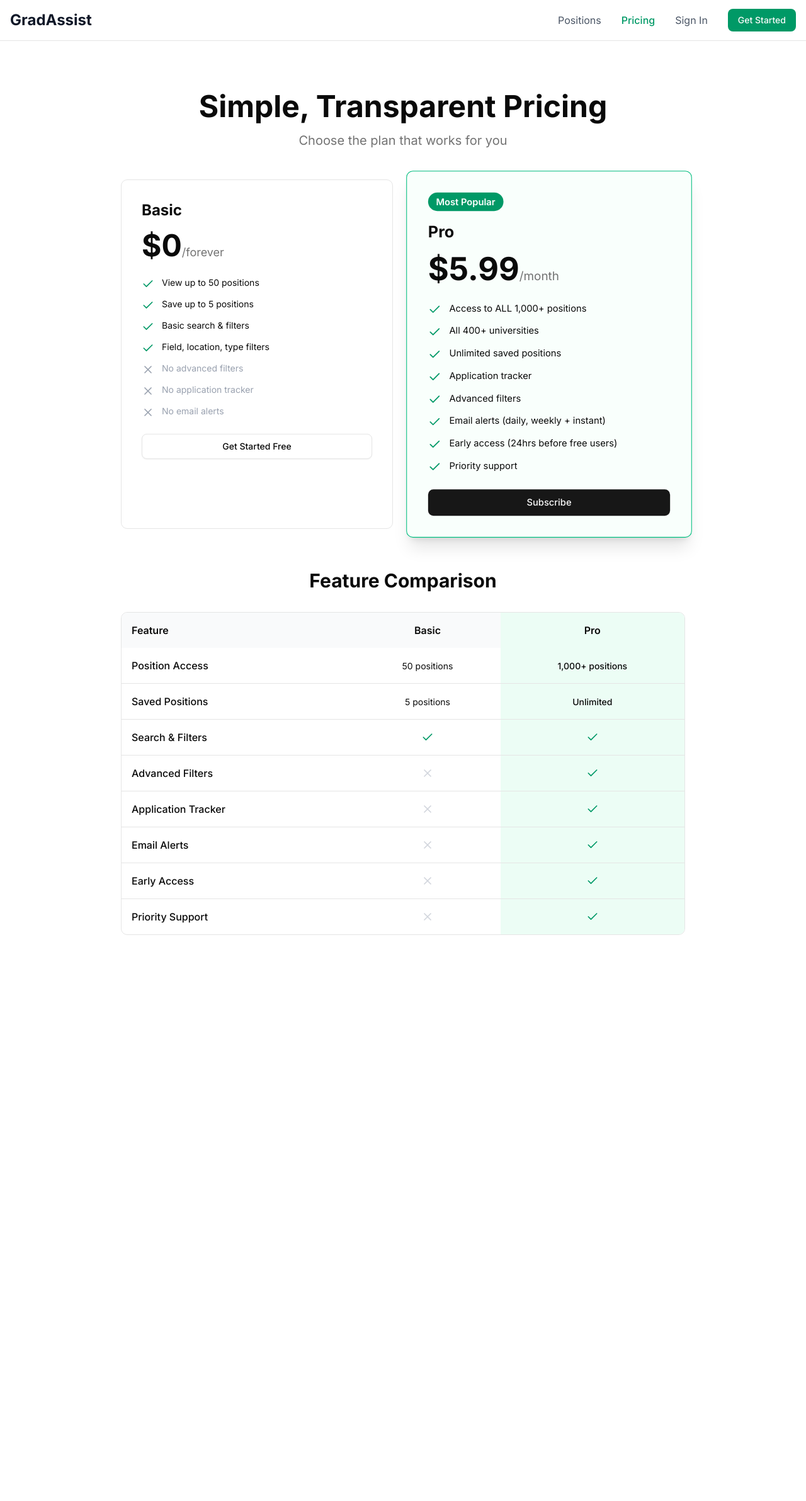
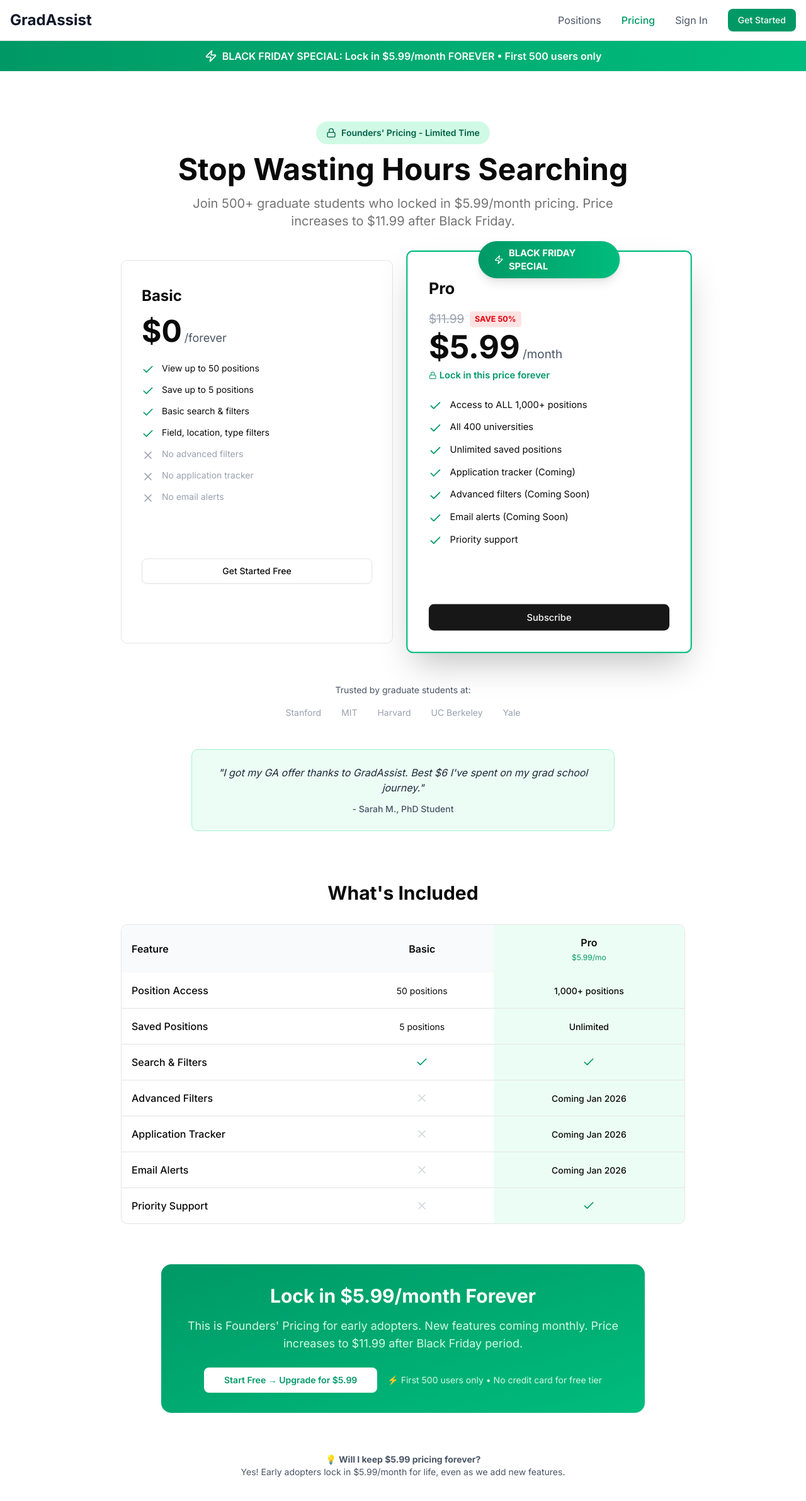
Before and after one commit to pcb2k18/gradassist, a Next.js app: page /pricing in a window 1280 px wide. Shown: the top 2384 px of the page at 63% size. Before the commit the page ends 1565 px from the top, so only its background shows below. Built offline with nearby package versions, Linux system fonts and the light colour scheme; no server answers.

Commit message:
bLACK FRIDAY COMMITS

```diff
--- a/app/page.tsx
+++ b/app/page.tsx
@@ -1,6 +1,6 @@
 import Link from 'next/link'
 import { Button } from '@/components/ui/button'
-import { ArrowRight, Search, Target, TrendingUp, BookOpen, GraduationCap, DollarSign, MapPin, Calendar, Check, ChevronDown, Mail, Linkedin, Twitter, Facebook } from 'lucide-react'
+import { ArrowRight, Search, Target, TrendingUp, BookOpen, GraduationCap, DollarSign, MapPin, Calendar, Check, ChevronDown, Mail, Linkedin, Twitter, Facebook, Zap, Lock } from 'lucide-react'
 import { supabaseServer } from '@/lib/supabase-server'
 import { Card } from '@/components/ui/card'
 
@@ -203,11 +203,22 @@ export default async function Home() {
       </section>
 
       {/* Pricing Section */}
+{/* Pricing Section */}
 <section className="py-20 bg-gray-900 text-white">
   <div className="container mx-auto px-4">
+    {/* Black Friday Badge */}
+    <div className="text-center mb-8">
+      <div className="inline-flex items-center gap-2 bg-emerald-600 px-6 py-3 rounded-full">
+        <Zap className="h-5 w-5" />
+        <span className="font-bold">BLACK FRIDAY: Lock in $5.99/month Forever</span>
+      </div>
+    </div>
+
     <div className="text-center mb-16">
-      <h2 className="text-4xl font-bold mb-4">Simple, Transparent Pricing</h2>
-      <p className="text-xl text-gray-400">Start free, upgrade when you're ready</p>
+      <h2 className="text-4xl font-bold mb-4">Founders' Pricing</h2>
+      <p className="text-xl text-gray-400">
+        Join early adopters who locked in $5.99/month. Price increases to $11.99 soon.
+      </p>
     </div>
 
     <div className="grid md:grid-cols-2 gap-8 max-w-4xl mx-auto">
@@ -230,24 +241,25 @@ export default async function Home() {
         name="Pro"
         price="$5.99"
         period="/month"
+        originalPrice="$11.99"
         popular
         features={[
           "Access to ALL 1,000+ positions",
           "Unlimited saved positions",
-          "Application tracker",
-          "Advanced filters (stipend, deadline)",
-          "Email alerts (weekly + instant)",
-          "Early access (24hrs before free)",
-          "Priority support"
+          "Application tracker (Coming soon)",
+          "Advanced filters (Coming soon)",
+          "Email alerts (Coming soon)",
+          "Lock in this price forever"
         ]}
-        buttonText="Upgrade to Pro"
+        buttonText="Upgrade to Pro - Save 50%"
         buttonLink="/pricing"
         dark
+        blackFriday
       />
     </div>
 
-    <p className="text-center text-gray-400 mt-8">
-      All plans include access to positions from 400+ universities
+    <p className="text-center text-gray-400 mt-8 text-sm">
+      ⚡ First 500 users lock in $5.99/month for life • New features added monthly
     </p>
   </div>
 </section>
@@ -456,42 +468,49 @@ function PricingCard({
   name,
   price,
   period,
+  originalPrice,
   features,
   buttonText,
   buttonLink,
   popular = false,
-  dark = false
+  dark = false,
+  blackFriday = false
 }: {
   name: string
   price: string
   period: string
+  originalPrice?: string
   features: string[]
   buttonText: string
   buttonLink: string
   popular?: boolean
   dark?: boolean
+  blackFriday?: boolean
 }) {
   return (
     <div className={`rounded-lg p-8 ${
       dark
         ? popular
-          ? 'bg-emerald-600 border-2 border-emerald-400 scale-105 shadow-2xl'
+          ? 'bg-emerald-600 border-2 border-emerald-400 scale-105 shadow-2xl relative'
           : 'bg-gray-800 border border-gray-700'
         : popular
           ? 'border-primary shadow-xl scale-105'
           : 'border'
     }`}>
-      {popular && (
-        <div className={`text-sm font-semibold px-3 py-1 rounded-full inline-block mb-4 ${
-          dark ? 'bg-emerald-800 text-white' : 'bg-primary text-primary-foreground'
-        }`}>
-          Most Popular
+      {popular && blackFriday && (
+        <div className="absolute -top-3 -right-3 bg-red-500 text-white text-xs font-bold px-3 py-1 rounded-full rotate-12">
+          50% OFF
         </div>
       )}
 
       <h3 className="text-2xl font-bold">{name}</h3>
 
       <div className="mt-4 mb-6">
+        {originalPrice && (
+          <span className="text-lg text-gray-400 line-through block mb-1">
+            {originalPrice}
+          </span>
+        )}
         <span className="text-5xl font-bold">{price}</span>
         <span className={`text-lg ${dark ? 'text-gray-400' : 'text-muted-foreground'}`}>
           {period}
@@ -511,7 +530,7 @@ function PricingCard({
         <Button
           className={`w-full ${
             popular
-              ? 'bg-white text-emerald-600 hover:bg-gray-100'
+              ? 'bg-white text-emerald-600 hover:bg-gray-100 font-bold'
               : dark
                 ? 'bg-gray-700 hover:bg-gray-600 text-white'
                 : ''
--- a/app/pricing/page.tsx
+++ b/app/pricing/page.tsx
@@ -1,20 +1,37 @@
 import Link from 'next/link'
 import { Button } from '@/components/ui/button'
 import { CheckoutButton } from '@/components/CheckoutButton'
-import { Check, X } from 'lucide-react'
+import { Check, X, Zap, Lock } from 'lucide-react'
 
 export default function PricingPage() {
   return (
     <div className="min-h-screen">
+      {/* Black Friday Banner */}
+      <div className="bg-gradient-to-r from-emerald-600 to-emerald-500 text-white py-3">
+        <div className="container mx-auto px-4 text-center">
+          <div className="flex items-center justify-center gap-2 text-sm md:text-base font-semibold">
+            <Zap className="h-5 w-5" />
+            <span>BLACK FRIDAY SPECIAL: Lock in $5.99/month FOREVER • First 500 users only</span>
+          </div>
+        </div>
+      </div>
+
       <div className="container mx-auto px-4 py-20">
-        <div className="text-center mb-12">
-          <h1 className="text-5xl font-bold mb-4">Simple, Transparent Pricing</h1>
-          <p className="text-xl text-muted-foreground">
-            Choose the plan that works for you
+        <div className="text-center mb-4">
+          <div className="inline-flex items-center gap-2 bg-emerald-100 text-emerald-800 px-4 py-2 rounded-full text-sm font-semibold mb-4">
+            <Lock className="h-4 w-4" />
+            Founders' Pricing - Limited Time
+          </div>
+          <h1 className="text-5xl font-bold mb-4">
+            Stop Wasting Hours Searching
+          </h1>
+          <p className="text-xl text-muted-foreground max-w-2xl mx-auto">
+            Join 500+ graduate students who locked in $5.99/month pricing.
+            Price increases to $11.99 after Black Friday.
           </p>
         </div>
 
-        <div className="grid md:grid-cols-2 gap-8 max-w-4xl mx-auto">
+        <div className="grid md:grid-cols-2 gap-8 max-w-4xl mx-auto mt-12">
           {/* Free Tier */}
           <PricingCard
             name="Basic"
@@ -35,52 +52,110 @@ export default function PricingPage() {
             ctaHref="/sign-up"
           />
 
-          {/* Pro Tier */}
+          {/* Pro Tier - BLACK FRIDAY */}
           <PricingCard
             name="Pro"
             price="$5.99"
             period="/month"
+            originalPrice="$11.99"
             popular
+            blackFriday
             features={[
               "Access to ALL 1,000+ positions",
-              "All 400+ universities",
+              "All 400 universities",
               "Unlimited saved positions",
-              "Application tracker",
-              "Advanced filters",
-              "Email alerts (daily, weekly + instant)",
-              "Early access (24hrs before free users)",
+              "Application tracker (Coming)",
+              "Advanced filters (Coming Soon)",
+              "Email alerts (Coming Soon)",
               "Priority support"
             ]}
-            priceId="price_1STLjpHrkZmcYV7rAadC0P4e" /*5.99usd priceId*/
-            /* priceId="price_1STB8CHrkZmcYV7r4aRtFyt3" /*11.99usd priceId*/
-            /*priceId="price_1SSIbjQdd1Qm80fTz3z1mcqV"*/ /*demo priceId*/
+            priceId="price_1STLjpHrkZmcYV7rAadC0P4e"
           />
         </div>
 
+        {/* Social Proof */}
+        <div className="mt-16 text-center">
+          <p className="text-sm text-gray-600 mb-4">Trusted by graduate students at:</p>
+          <div className="flex flex-wrap justify-center gap-8 text-gray-400 text-sm">
+            <span>Stanford</span>
+            <span>MIT</span>
+            <span>Harvard</span>
+            <span>UC Berkeley</span>
+            <span>Yale</span>
+          </div>
+        </div>
+
+        {/* Testimonial */}
+        <div className="mt-12 max-w-2xl mx-auto">
+          <div className="bg-emerald-50 border border-emerald-200 rounded-lg p-6 text-center">
+            <p className="text-gray-800 italic mb-3">
+              "I got my GA offer thanks to GradAssist. Best $6 I've spent on my grad school journey."
+            </p>
+            <p className="text-sm text-gray-600 font-medium">
+              - Sarah M., PhD Student
+            </p>
+          </div>
+        </div>
+
         {/* Feature Comparison */}
-        <div className="mt-16 max-w-4xl mx-auto">
-          <h2 className="text-3xl font-bold text-center mb-8">Feature Comparison</h2>
+        <div className="mt-20 max-w-4xl mx-auto">
+          <h2 className="text-3xl font-bold text-center mb-8">What's Included</h2>
           <div className="bg-white rounded-lg border overflow-hidden">
             <table className="w-full">
               <thead className="bg-gray-50">
                 <tr>
                   <th className="text-left p-4 font-semibold">Feature</th>
                   <th className="text-center p-4 font-semibold">Basic</th>
-                  <th className="text-center p-4 font-semibold bg-emerald-50">Pro</th>
+                  <th className="text-center p-4 font-semibold bg-emerald-50">
+                    Pro
+                    <span className="block text-xs font-normal text-emerald-600 mt-1">
+                      $5.99/mo
+                    </span>
+                  </th>
                 </tr>
               </thead>
               <tbody className="divide-y">
                 <ComparisonRow feature="Position Access" basic="50 positions" pro="1,000+ positions" />
                 <ComparisonRow feature="Saved Positions" basic="5 positions" pro="Unlimited" />
                 <ComparisonRow feature="Search & Filters" basic={true} pro={true} />
-                <ComparisonRow feature="Advanced Filters" basic={false} pro={true} />
-                <ComparisonRow feature="Application Tracker" basic={false} pro={true} />
-                <ComparisonRow feature="Email Alerts" basic={false} pro={true} />
-                <ComparisonRow feature="Early Access" basic={false} pro={true} />
+                <ComparisonRow feature="Advanced Filters" basic={false} pro="Coming Jan 2026" />
+                <ComparisonRow feature="Application Tracker" basic={false} pro="Coming Jan 2026" />
+                <ComparisonRow feature="Email Alerts" basic={false} pro="Coming Jan 2026" />
                 <ComparisonRow feature="Priority Support" basic={false} pro={true} />
               </tbody>
             </table>
           </div>
+        </div>
+
+        {/* Urgency Section */}
+        <div className="mt-16 max-w-3xl mx-auto">
+          <div className="bg-gradient-to-br from-emerald-600 to-emerald-500 text-white rounded-2xl p-8 text-center">
+            <h3 className="text-3xl font-bold mb-4">
+              Lock in $5.99/month Forever
+            </h3>
+            <p className="text-emerald-100 mb-6 text-lg">
+              This is Founders' Pricing for early adopters. New features coming monthly.
+              Price increases to $11.99 after Black Friday period.
+            </p>
+            <div className="flex flex-col sm:flex-row gap-4 justify-center items-center">
+              <Link href="/sign-up">
+                <Button size="lg" className="bg-white text-emerald-600 hover:bg-gray-100 font-semibold px-8">
+                  Start Free → Upgrade for $5.99
+                </Button>
+              </Link>
+              <p className="text-sm text-emerald-100">
+                ⚡ First 500 users only • No credit card for free tier
+              </p>
+            </div>
+          </div>
+        </div>
+
+        {/* FAQ Preview */}
+        <div className="mt-16 max-w-2xl mx-auto text-center">
+          <p className="text-sm text-gray-600">
+            💡 <strong>Will I keep $5.99 pricing forever?</strong><br/>
+            Yes! Early adopters lock in $5.99/month for life, even as we add new features.
+          </p>
         </div>
       </div>
     </div>
@@ -91,9 +166,11 @@ function PricingCard({
   name,
   price,
   period,
+  originalPrice,
   features,
   limitations,
   popular = false,
+  blackFriday = false,
   priceId,
   cta = "Subscribe",
   ctaHref
@@ -101,29 +178,54 @@ function PricingCard({
   name: string
   price: string
   period: string
+  originalPrice?: string
   features: string[]
   limitations?: string[]
   popular?: boolean
+  blackFriday?: boolean
   priceId?: string
   cta?: string
   ctaHref?: string
 }) {
   return (
-    <div className={`border rounded-lg p-8 ${popular ? 'border-emerald-500 shadow-xl scale-105 bg-emerald-50/30' : 'bg-white'}`}>
+    <div className={`rounded-lg p-8 relative ${
+      popular
+        ? 'border-2 border-emerald-500 shadow-2xl scale-105 bg-white'
+        : 'border bg-white'
+    }`}>
       {popular && (
-        <div className="bg-emerald-600 text-white text-sm font-semibold px-3 py-1 rounded-full inline-block mb-4">
-          Most Popular
+        <div className="absolute -top-4 left-1/2 -translate-x-1/2">
+          <div className="bg-gradient-to-r from-emerald-600 to-emerald-500 text-white text-sm font-bold px-6 py-2 rounded-full shadow-lg flex items-center gap-2">
+            <Zap className="h-4 w-4" />
+            BLACK FRIDAY SPECIAL
+          </div>
         </div>
       )}
 
-      <h3 className="text-2xl font-bold">{name}</h3>
+      <h3 className="text-2xl font-bold mt-2">{name}</h3>
 
       <div className="mt-4 mb-6">
-        <span className="text-5xl font-bold">{price}</span>
-        <span className="text-muted-foreground text-lg">{period}</span>
+        {originalPrice && (
+          <div className="flex items-center gap-2 mb-1">
+            <span className="text-lg text-gray-400 line-through">{originalPrice}</span>
+            <span className="bg-red-100 text-red-600 text-xs font-bold px-2 py-1 rounded">
+              SAVE 50%
+            </span>
+          </div>
+        )}
+        <div className="flex items-baseline gap-1">
+          <span className="text-5xl font-bold">{price}</span>
+          <span className="text-lg text-gray-600">{period}</span>
+        </div>
+        {blackFriday && (
+          <p className="text-sm text-emerald-600 font-semibold mt-2 flex items-center gap-1">
+            <Lock className="h-3 w-3" />
+            Lock in this price forever
+          </p>
+        )}
       </div>
 
-      <ul className="space-y-3 mb-6 min-h-[200px]">
+      <ul className="space-y-3 mb-8 min-h-[280px]">
         {features.map((feature, i) => (
           <li key={i} className="flex items-start gap-3">
             <Check className="h-5 w-5 text-emerald-600 flex-shrink-0 mt-0.5" />
@@ -142,7 +244,11 @@ function PricingCard({
         <CheckoutButton priceId={priceId} />
       ) : (
         <Link href={ctaHref || '/sign-up'}>
-          <Button className="w-full" variant={popular ? 'default' : 'outline'} size="lg">
+          <Button
+            className={`w-full ${popular ? 'bg-emerald-600 hover:bg-emerald-700' : ''}`}
+            variant={popular ? 'default' : 'outline'}
+            size="lg"
+          >
             {cta}
           </Button>
         </Link>
--- a/src/components/PositionsContent.tsx
+++ b/src/components/PositionsContent.tsx
@@ -246,10 +246,10 @@ export default function PositionsContent() {
                         </div>
 
                         <Link href="/pricing">
-                          <Button className="w-full bg-emerald-600 hover:bg-emerald-700" size="lg">
-                            Upgrade to Pro - $5.99/month
-                          </Button>
-                        </Link>
+  <Button className="w-full bg-emerald-600 hover:bg-emerald-700" size="lg">
+    Upgrade to Pro - $5.99/month (50% OFF)
+  </Button>
+</Link>
                       </div>
                     </div>
                   )}
```
